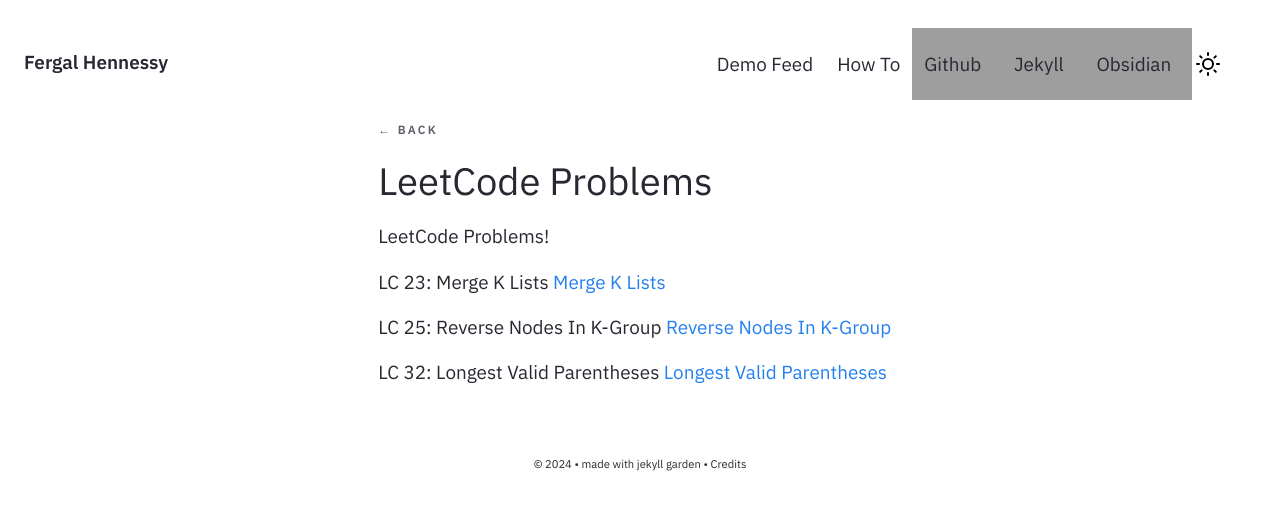
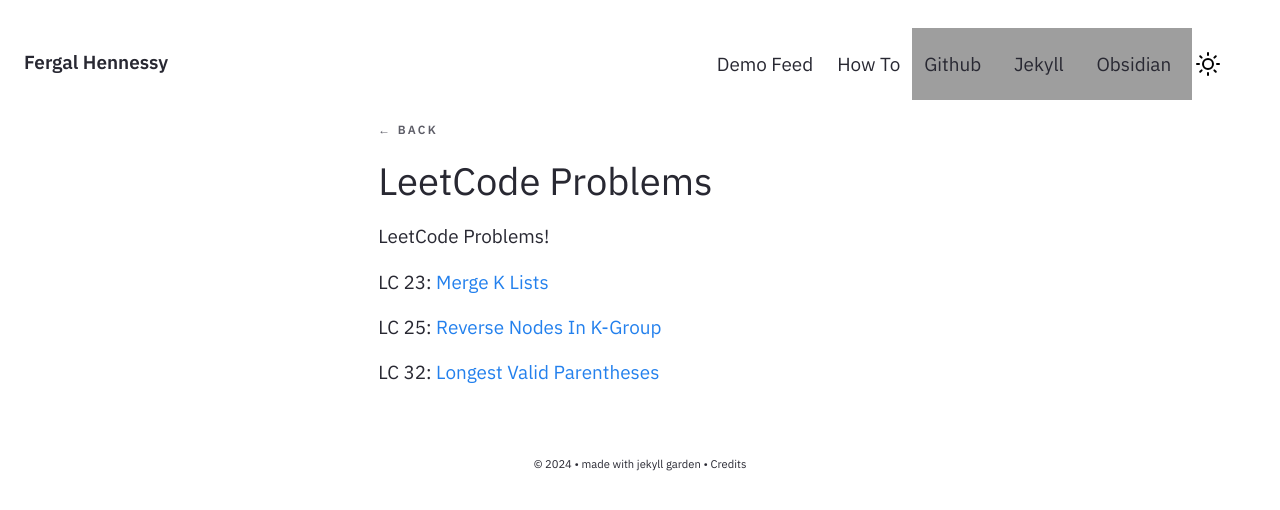
Before and after one commit to FergalHennessy/FergalHennessy.github.io, a Jekyll site: the page built from docs/_notes/Public/LeetCode Problems.md, in a window 1280 px wide, cut to the strip 0-510 px from the top of the page. Built offline with Jekyll 4.4.1, drawn with Linux system fonts in a browser that asks for light colours; grey boxes are pictures that could not be loaded.

Commit message:
changed notes

```diff
--- a/docs/_notes/Public/LeetCode Problems.md
+++ b/docs/_notes/Public/LeetCode Problems.md
@@ -6,8 +6,8 @@ date: 2024-01-10
 
 LeetCode Problems!
 
-LC 23: Merge K Lists [[Merge K Lists]]
+LC 23: [[Merge K Lists]]
 
-LC 25: Reverse Nodes In K-Group [[Reverse Nodes In K-Group]]
+LC 25: [[Reverse Nodes In K-Group]]
 
-LC 32: Longest Valid Parentheses [[Longest Valid Parentheses]]
+LC 32: [[Longest Valid Parentheses]]
```
